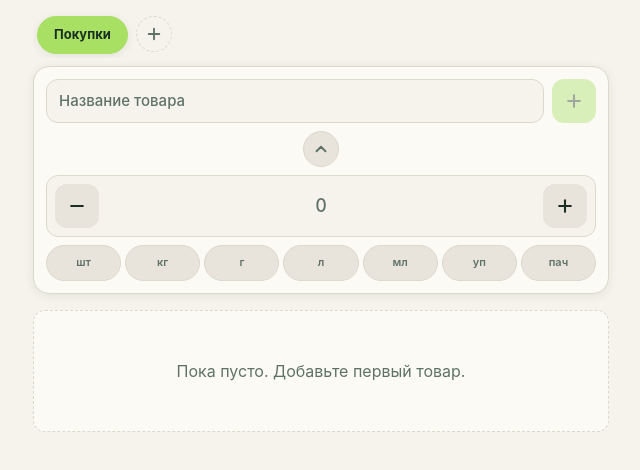
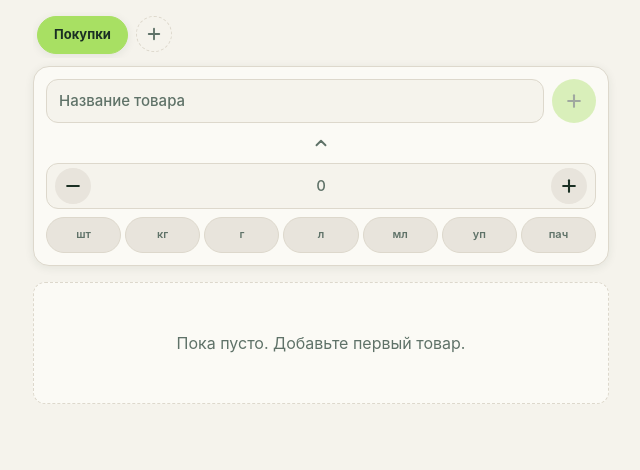
Before and after one commit to AntonF45/tg-shopping-list, a React (Vite) app: page / in a window 1280 px wide. Shown: the top 470 px of the page, without its empty margins (319-959 px from the left). Built offline with nearby package versions, Linux system fonts and the light colour scheme.

Commit message:
ui: круглые кнопки, компактное поле количества, стрелка без рамки

```diff
--- a/src/index.css
+++ b/src/index.css
@@ -899,7 +899,7 @@ input {
   color: var(--text-muted);
 }
 
-/* Кнопка "Добавить" */
+/* Кнопка "Добавить" — круглая */
 .btn-add-product {
   width: var(--tap);
   height: var(--tap);
@@ -910,7 +910,7 @@ input {
   background: var(--accent);
   color: var(--accent-contrast);
   border: none;
-  border-radius: var(--radius-md);
+  border-radius: 50%;      /* было var(--radius-md) */
   cursor: pointer;
   transition: transform 0.15s, opacity 0.2s, box-shadow 0.2s;
   box-shadow: var(--shadow-1);
@@ -926,28 +926,30 @@ input {
   box-shadow: none;
 }
 
-/* Кнопка-тоггл количества — только стрелка, компактная */
+/* Кнопка-тоггл количества — только стрелка, без рамки */
 .qty-toggle {
   align-self: center;
-  width: 36px;
-  height: 36px;
+  width: 32px;
+  height: 32px;
   display: flex;
   align-items: center;
   justify-content: center;
-  background: var(--surface-2);
-  border: var(--border-width) solid var(--border);
-  border-radius: 50%;
+  background: transparent; /* сливается с фоном блока */
+  border: none;            /* убираем обводку */
+  border-radius: 0;
   cursor: pointer;
   padding: 0;
-  transition: background-color 0.2s, transform 0.15s;
+  margin-top: -4px;        /* прижимаем к нижней границе */
+  margin-bottom: -4px;
+  transition: transform 0.15s, opacity 0.2s;
 }
 
 .qty-toggle:hover {
-  background: var(--bg);
+  background: transparent;
 }
 
 .qty-toggle:active {
-  transform: scale(0.92);
+  transform: scale(0.9);
 }
 
 .qty-toggle-icon {
@@ -985,22 +987,22 @@ input {
   align-items: center;
   gap: var(--space-2);
   background: var(--bg);
-  padding: var(--space-2);
+  padding: var(--space-1) var(--space-2);   /* уменьшен вертикальный padding */
   border-radius: var(--radius-md);
   border: var(--border-width) solid var(--border);
 }
 
-/* Кнопки +/- */
+/* Кнопки +/- — круглые */
 .qty-btn {
-  width: var(--tap);
-  height: var(--tap);
+  width: 36px;             /* уменьшено с var(--tap)=44px */
+  height: 36px;
   flex-shrink: 0;
   display: flex;
   align-items: center;
   justify-content: center;
   background: var(--surface-2);
   border: none;
-  border-radius: var(--radius-md);
+  border-radius: 50%;      /* было var(--radius-md) */
   color: var(--text);
   cursor: pointer;
   transition: background-color 0.2s, transform 0.1s;
@@ -1012,12 +1014,13 @@ input {
   color: var(--accent-contrast);
 }
 
+/* Поле ввода количества — компактное */
 .qty-input-large {
   flex: 1;
   min-width: 0;
-  height: var(--tap);
+  height: 36px;            /* было var(--tap)=44px, теперь как у кнопок */
   text-align: center;
-  font-size: var(--text-lg);
+  font-size: var(--text-base);   /* уменьшено с var(--text-lg) */
   font-weight: 600;
   font-variant-numeric: tabular-nums;
   color: var(--text);
```
